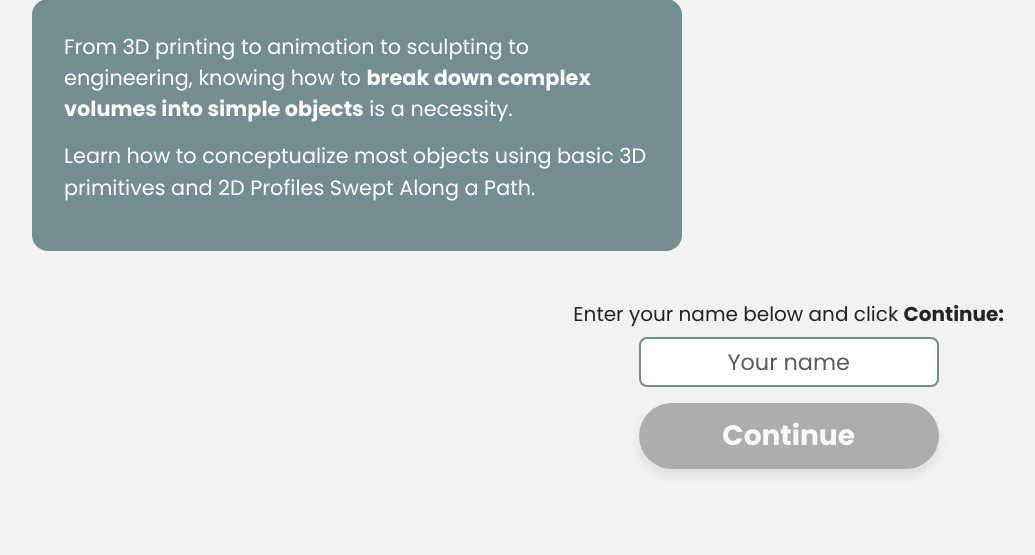
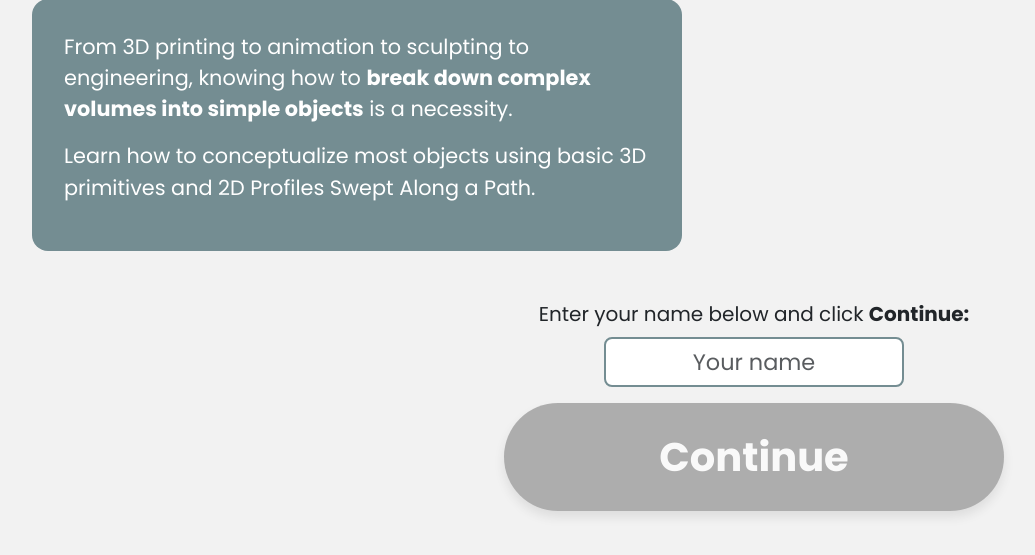
Before and after one commit to MAV2187/COMS-W4170-CVN-GROUP-5-SP-2025, a Flask app: page / in a window 1280 px wide. Shown: the part 190-745 px from the top of the page, without its empty margins (98-1133 px from the left). Run offline with Flask 3, Linux system fonts and the light colour scheme; some libraries are stand-ins or nearby versions.

Commit message:
Updated button size

```diff
--- a/static/css/style.css
+++ b/static/css/style.css
@@ -225,11 +225,11 @@ h1 {
     background-color: var(--accent-color);
     color: white;
     font-weight: bold;
-    font-size: 1.75rem;
+    font-size: 2.5rem;
     border-radius: 999px;
-    padding: 0.75rem 2.5rem;
+    padding: 1.5rem 3.5rem;
     border: none;
-    width: 300px;
+    width: 500px;
     box-shadow: 0 6px 12px rgba(0, 0, 0, 0.15);
     transition: background-color 0.2s ease, transform 0.2s ease;
     text-align: center;
```
